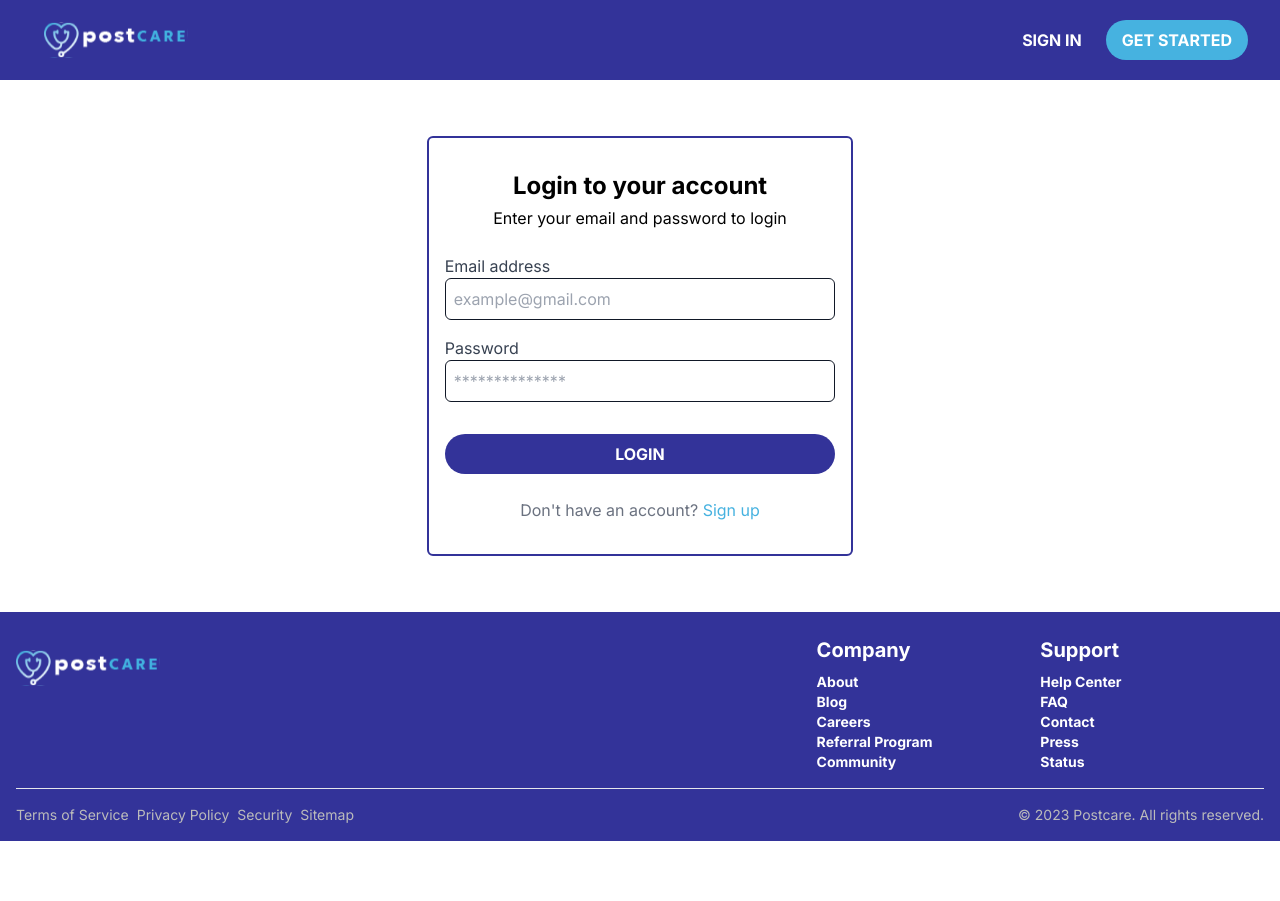
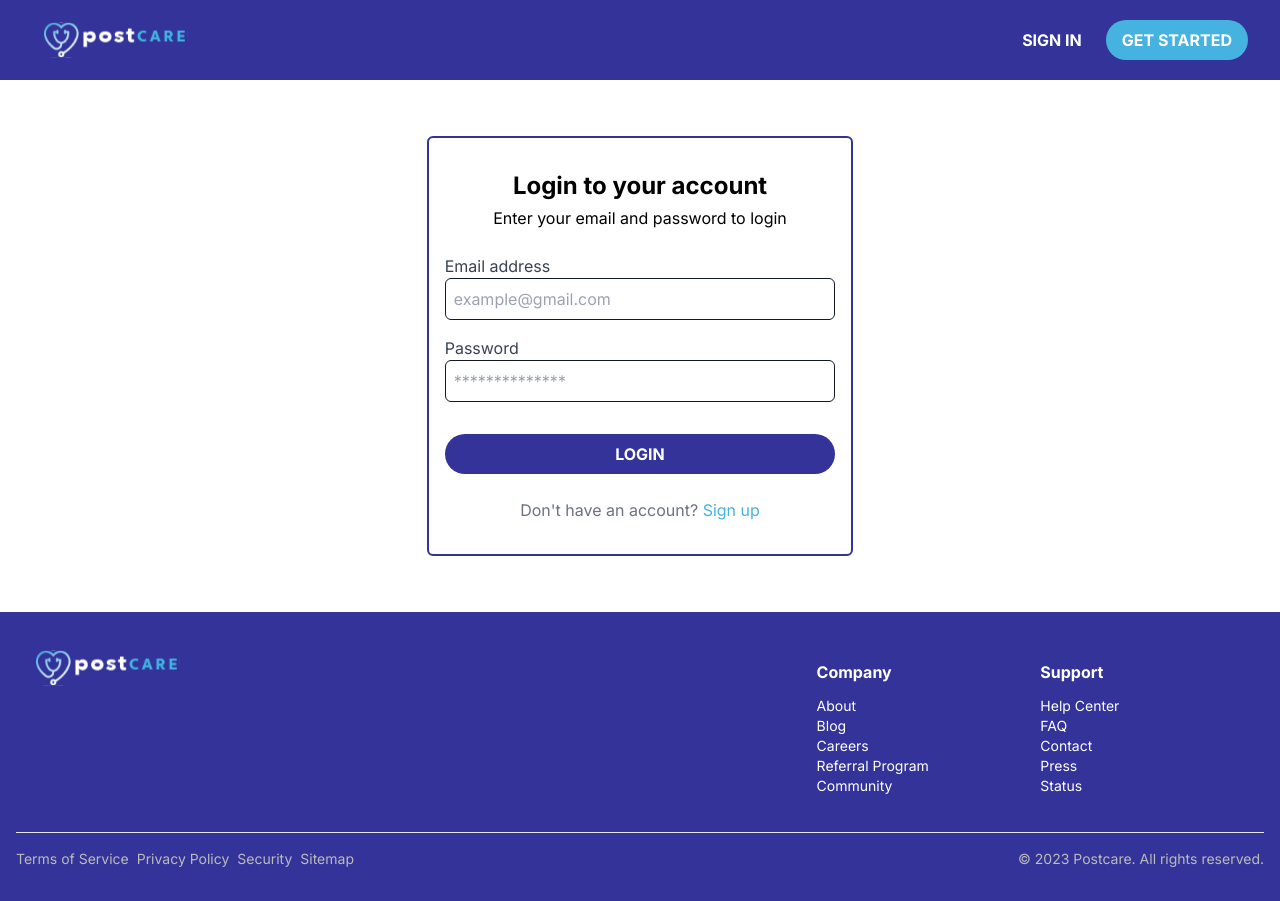
Before and after one commit to Ismailco/Postcare-app, a React (Vite) app: page /login in a window 1280 px wide. Before the commit the page ends 841 px from the top, so only its background shows below. Built offline with nearby package versions, Linux system fonts and the light colour scheme.

Commit message:
Style Footer

```diff
--- a/src/components/Footer.jsx
+++ b/src/components/Footer.jsx
@@ -5,27 +5,27 @@ import { Link } from 'react-router-dom';
 
 const Footer = () => (
   <footer className="w-full leading-8 p-4 bottom-0 bg-primary text-dark md:text-white font-medium">
-    <div className="flex flex-col md:flex-row justify-center font-bold items-start">
+    <div className="flex flex-col md:flex-row justify-center items-start">
       <Link to="/" className="w-full">
-        <img className="w-36 h-20" src={whiteLogo} alt="logo" />
+        <img className="w-36 h-20 ml-5" src={whiteLogo} alt="logo" />
       </Link>
-      <ul className="flex flex-col mr-20 w-56">
+      <ul className="flex flex-col md:my-5 mr-20 w-56">
         {footerLinksOne.map((link, index) => (
-          <li className={`${index === 0 ? 'text-xl md:text-md my-2' : 'text-md md:text-sm'} duration-500 hover:text-dark `} key={index}>
+          <li className={`${index === 0 ? 'text-md md:text-md my-2 font-bold' : 'text-md md:text-sm'} duration-500 hover:text-dark `} key={index}>
             <Link to={link.path}>{link.name}</Link>
           </li>
         ))}
       </ul>
-      <ul className="flex flex-col mr-20 w-56">
+      <ul className="flex flex-col md:my-5 mr-20 w-56">
         {footerLinksTwo.map((link, index) => (
-          <li className={`${index === 0 ? 'text-xl md:text-md my-2' : 'text-md md:text-sm'} duration-500 hover:text-dark `} key={index}>
+          <li className={`${index === 0 ? 'text-md md:text-md my-2 font-bold' : 'text-md md:text-sm'} duration-500 hover:text-dark `} key={index}>
             <Link to={link.path}>{link.name}</Link>
           </li>
         ))}
       </ul>
     </div>
     <hr className="my-4 bg-white" />
-    <div className="flex flex-col md:flex-row justify-between items-start md:items-center text-dark xl:text-sm">
+    <div className="flex flex-col md:flex-row justify-between items-start md:items-center text-dark text-sm my-4">
       <ul className="flex flex-col md:flex-row">
         {footerLinksThree.map((link, index) => (
           <li className="mr-2 hover:text-light duration-500" key={index}>
```
